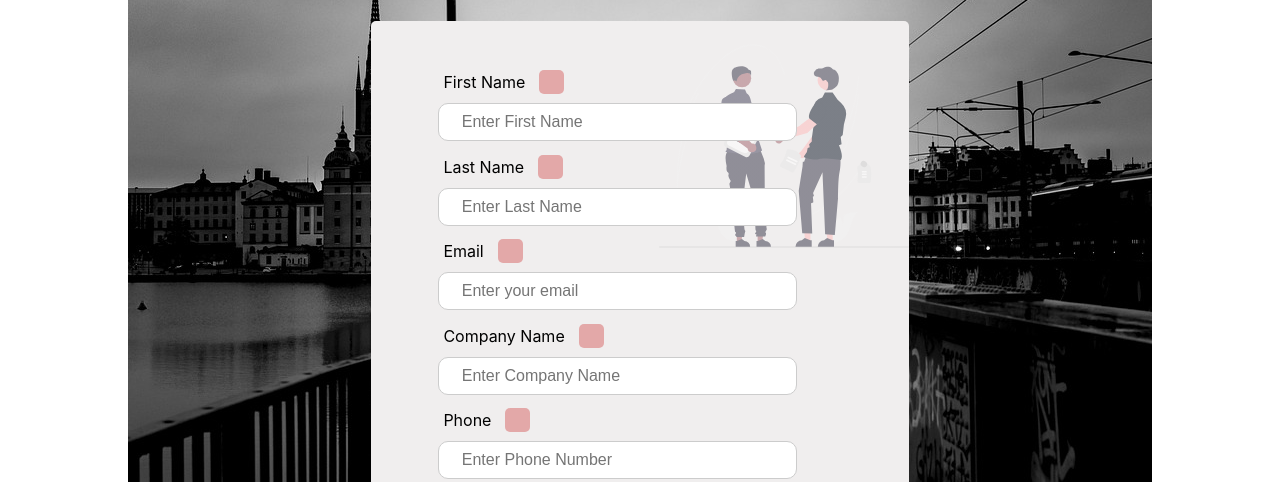
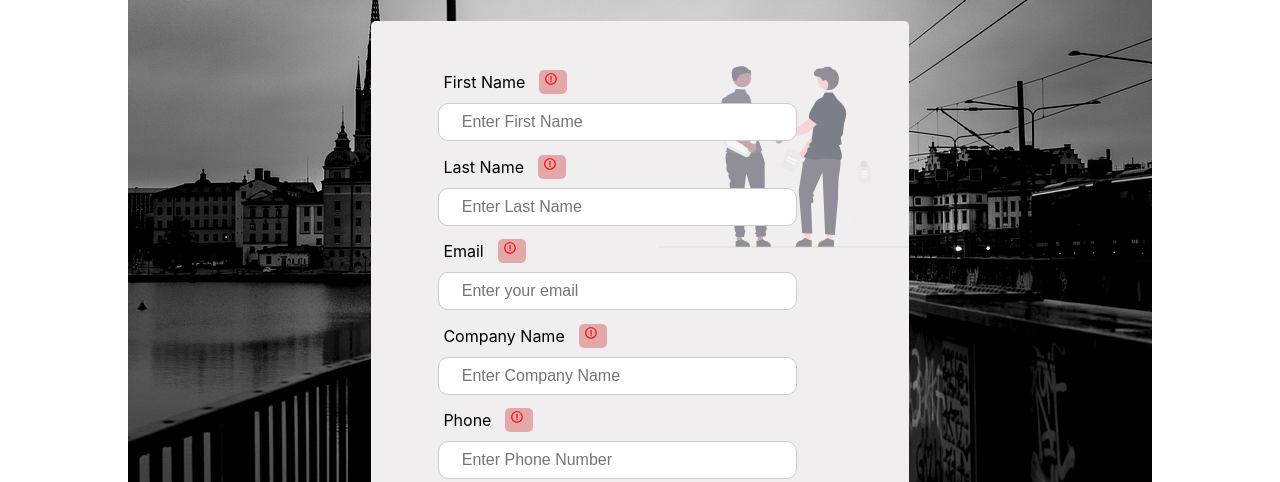
Before and after one commit to PaulTeshome/spira-site, a React (Create React App) app in the folder spira/client/: page /hireUs in a window 1280 px wide. Shown: the part 299-781 px from the top of the page. Built offline with nearby package versions, Linux system fonts and the light colour scheme.

Commit message:
Update InputError.js

```diff
--- a/spira/client/src/components/InputError.js
+++ b/spira/client/src/components/InputError.js
@@ -1,6 +1,7 @@
 import React from 'react'
 import './InputError.css'
 import {motion} from 'framer-motion'
+import {BiErrorCircle} from 'react-icons/bi'
 
 function InputError({message}) {
     const framer_error = {
@@ -15,6 +16,8 @@ function InputError({message}) {
             className="error-msg"
             {...framer_error}
           >
+            <BiErrorCircle/>
+            &nbsp;
             {message}
           </motion.p>
         )
```
